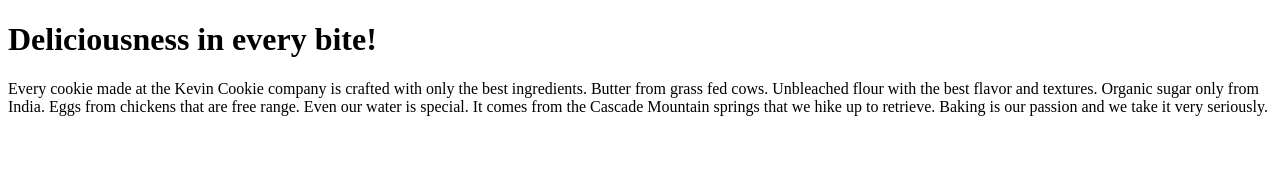
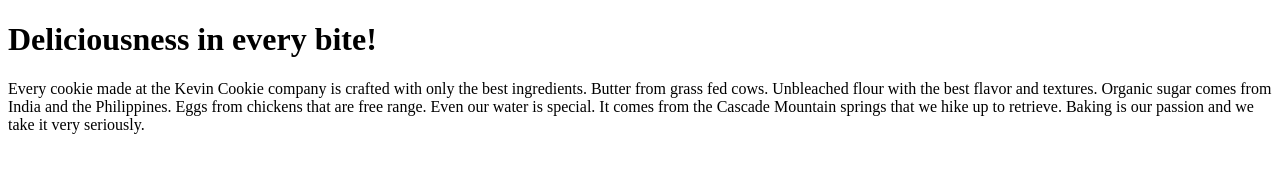
Before and after one commit to ErshovDenis/git_test, a plain HTML site: page index.htm in a window 1280 px wide. Drawn offline with Linux system fonts and the light colour scheme.

Commit message:
Update index.htm

```diff
--- a/index.htm
+++ b/index.htm
@@ -4,7 +4,7 @@
 
 <h1>Deliciousness in every bite!</h1>
 
-<p>Every cookie made at the Kevin Cookie company is crafted with only the best ingredients. Butter from grass fed cows. Unbleached flour with the best flavor and textures. Organic sugar only from India. Eggs from chickens that are free range. Even our water is special. It comes from the Cascade Mountain springs that we hike up to retrieve. Baking is our passion and we take it very seriously.</p>
+<p>Every cookie made at the Kevin Cookie company is crafted with only the best ingredients. Butter from grass fed cows. Unbleached flour with the best flavor and textures. Organic sugar comes from India and the Philippines. Eggs from chickens that are free range. Even our water is special. It comes from the Cascade Mountain springs that we hike up to retrieve. Baking is our passion and we take it very seriously.</p>
 
 </body>
 </html>
```
